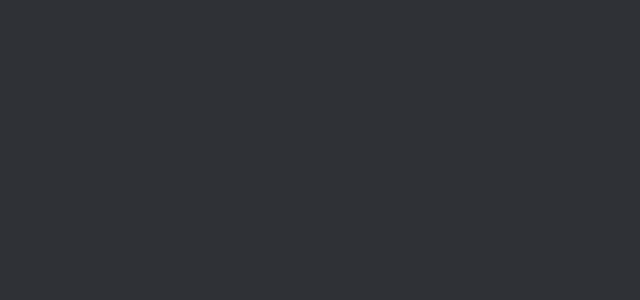
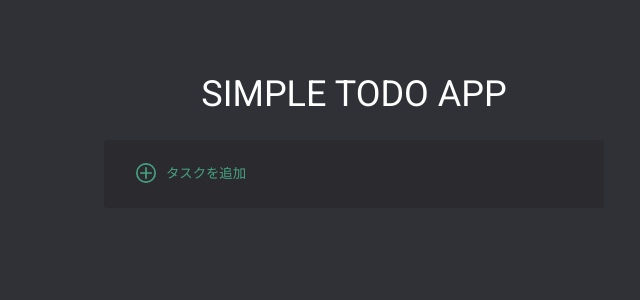
Before and after one commit to yuta-frontend/gottyan-frontend-basic-2022-todoapp, a React app: page / in a window 1280 px wide. Shown: the top 300 px of the page, without its empty margins (286-926 px from the left). Built offline with nearby package versions, Linux system fonts and the light colour scheme.

Commit message:
page-complete first commit

```diff
--- a/src/index.jsx
+++ b/src/index.jsx
@@ -1,4 +1,9 @@
+import React from "react";
 import ReactDOM from "react-dom";
+import MainPage from "./components/Pages/MainPage";
 import "./style.css";
 
-ReactDOM.render(<></>, document.getElementById("app"));
+ReactDOM.render(
+  <MainPage />,
+  document.getElementById("app")
+);
```
